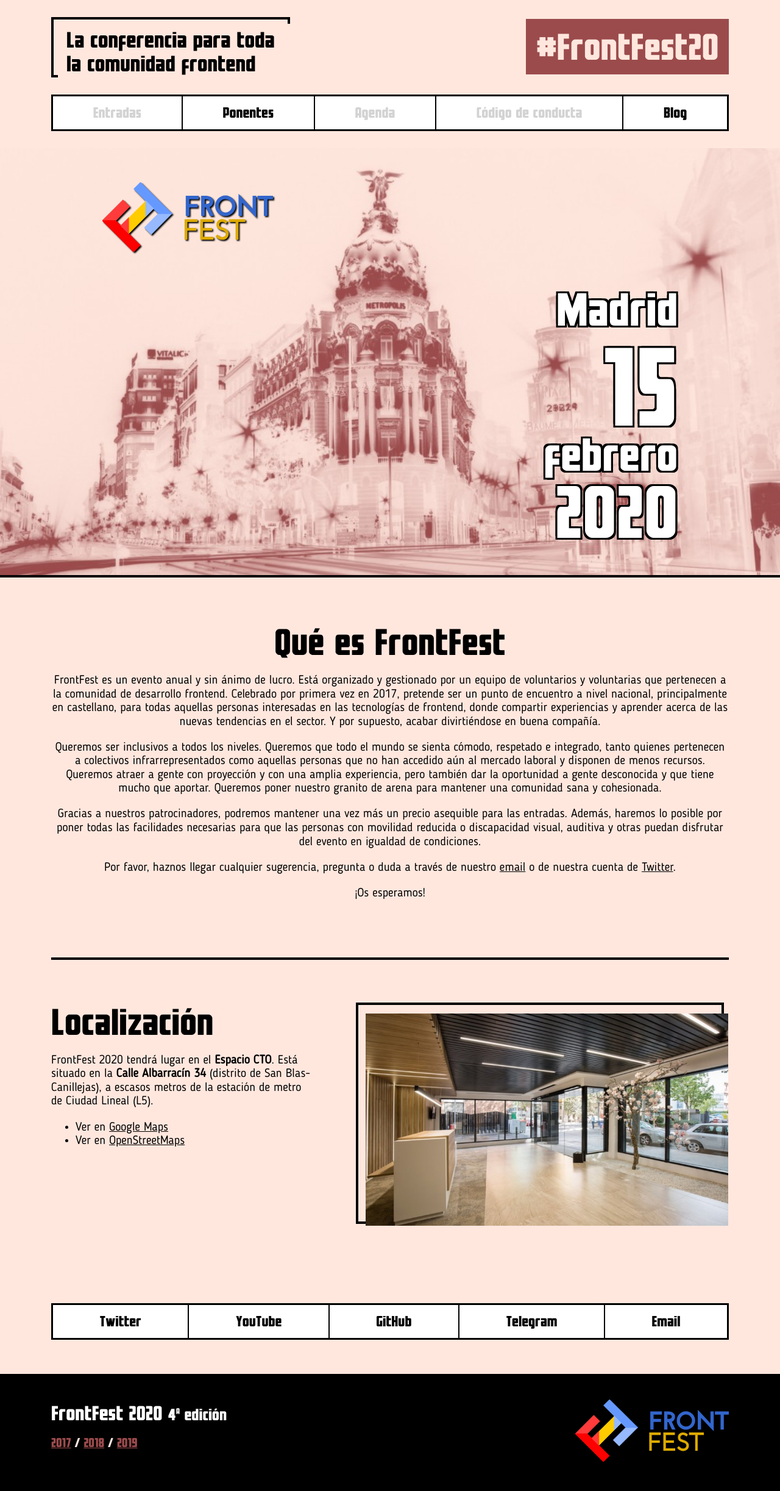
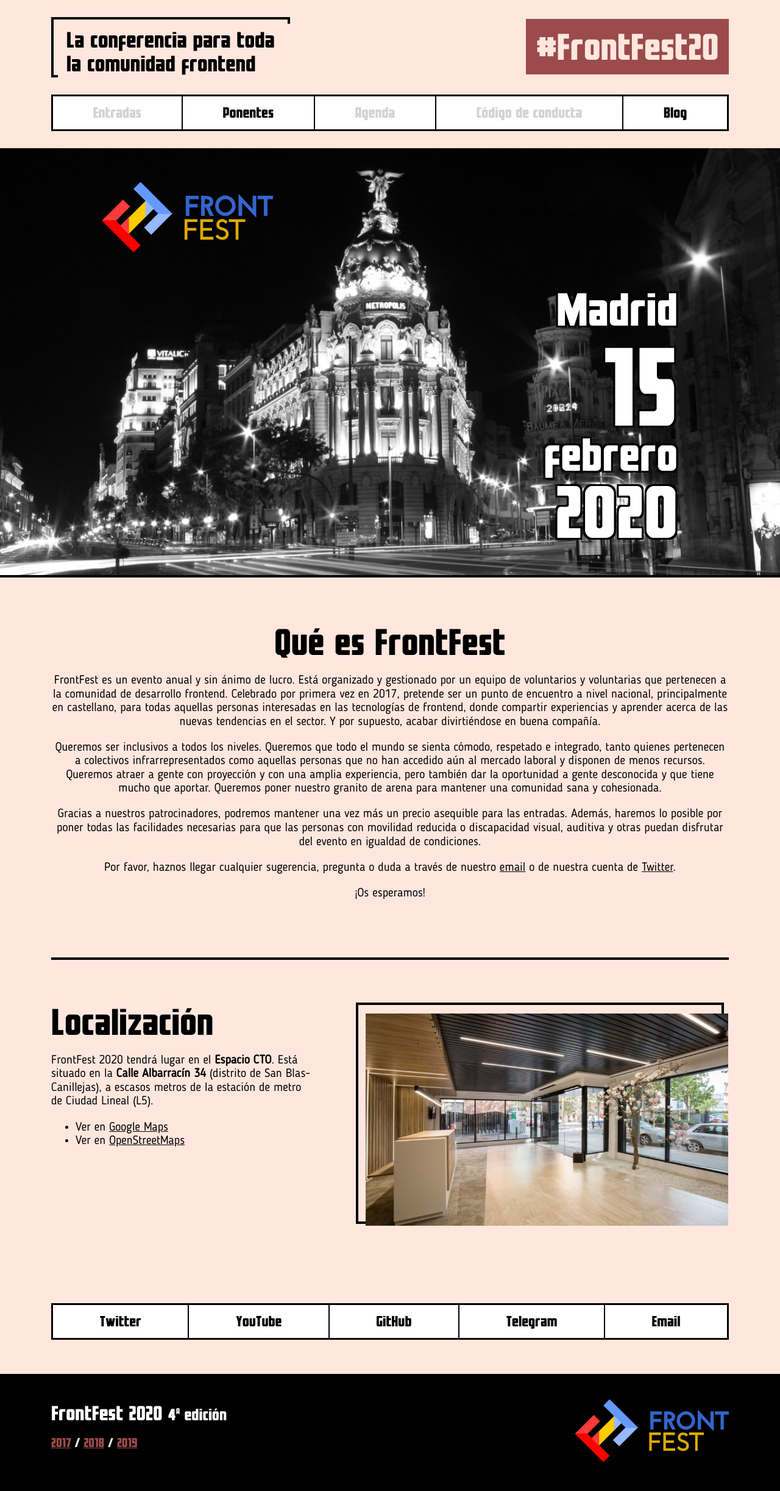
Before and after one commit to frontfest/beta, a Jekyll site: the page built from index.html, in a window 1280 px wide. Shown: the whole page at 61% size. Built offline with Jekyll 4.4.1, drawn with Linux system fonts in a browser that asks for light colours.

Commit message:
Update frontal image

```diff
--- a/_includes/head.html
+++ b/_includes/head.html
@@ -7,7 +7,7 @@
 
     <meta name="description" content="{{ site.description }} @ {{ site.event_details }} {{ site.hashtag }}">
     <meta name="keywords" content="evento, meetup, conferencia, madrid, software, comunidad, front-end, frontend, html, css, javascript, desarrollo web" />
-    <meta name="theme-color" content="#222">
+    <meta name="theme-color" content="#FFE7DE">
 
     <!-- twitter card  -->
     <meta name="twitter:card" content="summary" />
--- a/assets/css/main.css
+++ b/assets/css/main.css
@@ -34,7 +34,7 @@
         --padding-left-right: 5rem;
         --padding-top-bottom: 4rem;
         --padding-top-bottom-small: 3rem;
-        --font-relative-size: 75%;
+        --font-relative-size: 87.5%;
     }
 }
 
@@ -116,7 +116,7 @@
     font-weight: normal;
     text-align: right;
     color: white;
-    background-image: url('../img/calleAlcalaColor.jpg');
+    background-image: url('../img/calleAlcalaBW.jpg');
     background-repeat: no-repeat;
     background-position: top center;
     background-size: cover;
--- a/index.html
+++ b/index.html
@@ -63,7 +63,7 @@
     </div>
     <div class="venue-right">
         <div class="venue-right-img">
-            <img src="{{ '/assets/img/cto_.jpg' | relative_url }}">
+            <img src="{{ '/assets/img/cto.jpg' | relative_url }}">
         </div>
     </div>
 </div>
```
Also changed, not shown: assets/img/cto.jpg, assets/img/cto_.jpg (deleted), manifest.json.
